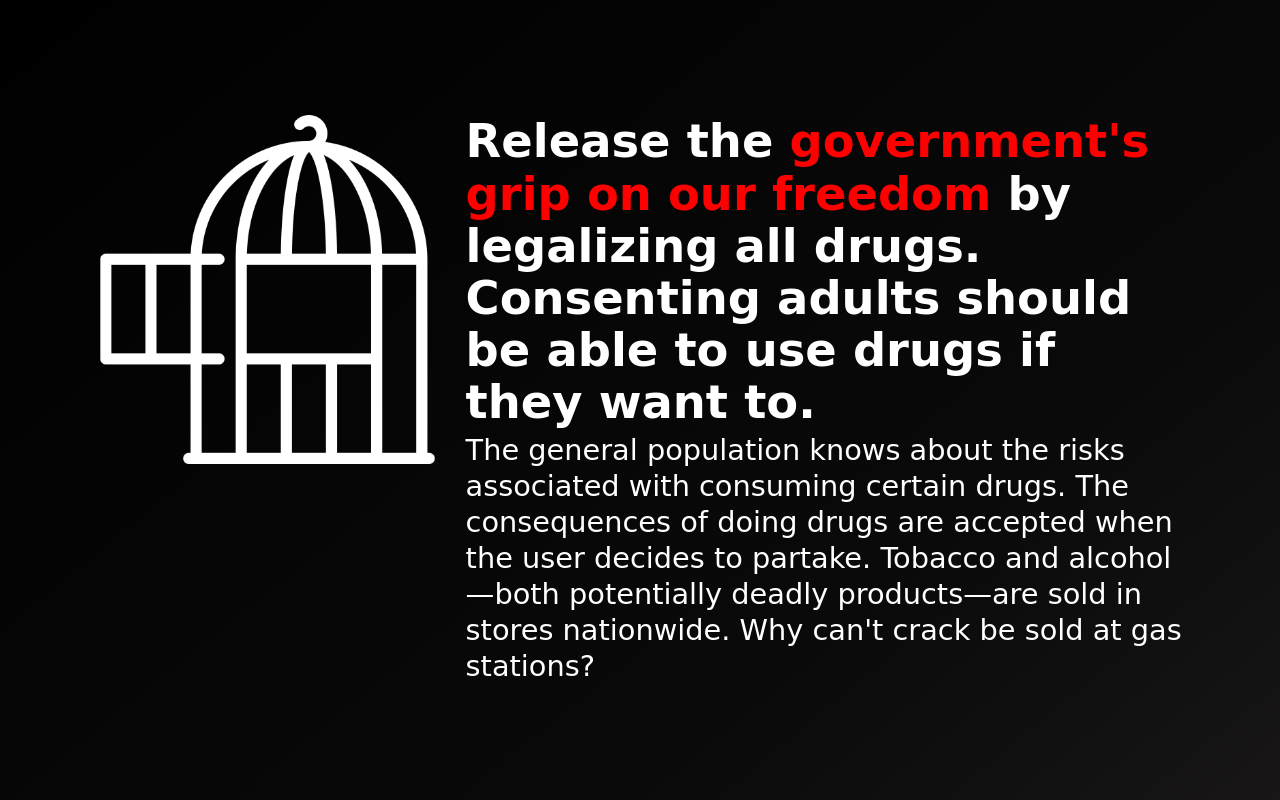
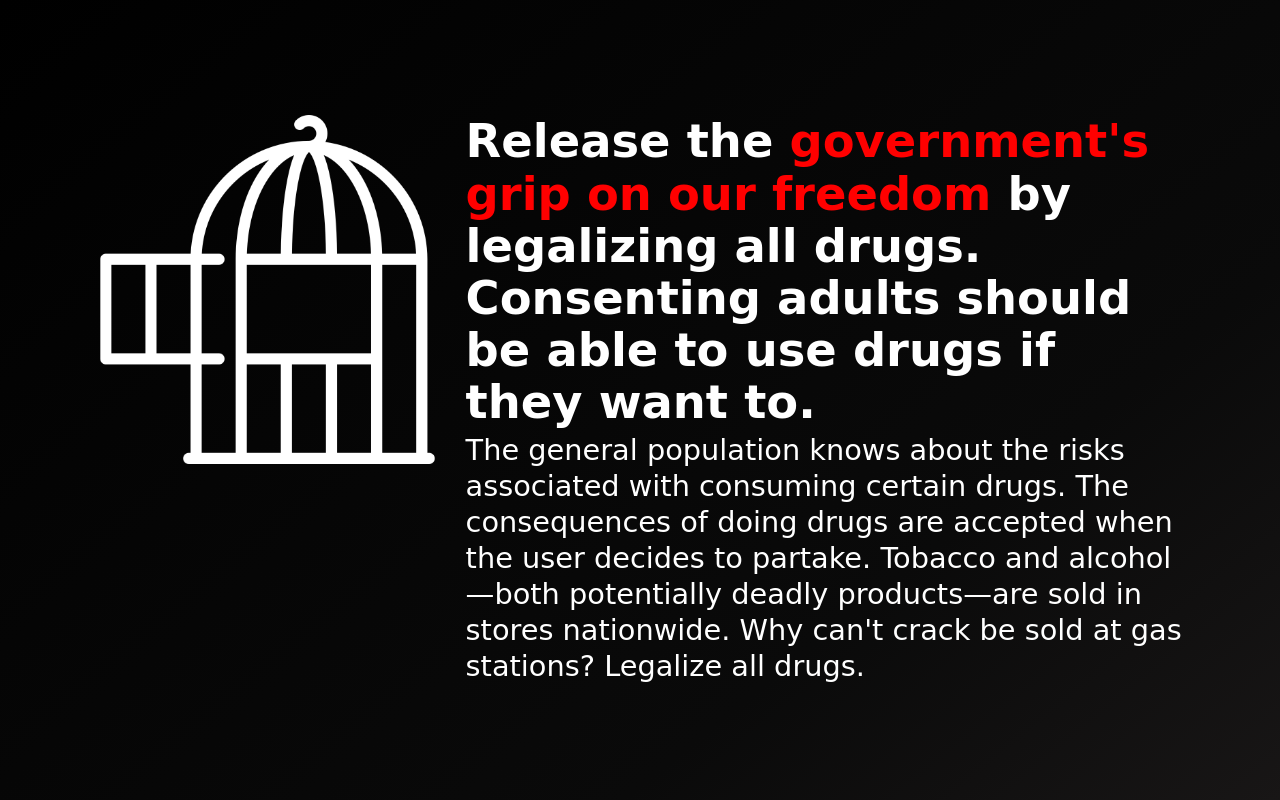
Before and after one commit to legalizealldrugs/legalizealldrugs.github.io, a plain HTML site: page index.html in a window 1280 px wide. Shown: the part 3200-4000 px from the top of the page. Drawn offline with nearby package versions, Linux system fonts and the light colour scheme; a web font is replaced by a local one.

Commit message:
legalize all drugs

```diff
--- a/index.html
+++ b/index.html
@@ -135,7 +135,7 @@
                     <h2 class="subtitle info-subheading is-white">The general population knows about the risks
                         associated with consuming certain drugs. The consequences of doing drugs are accepted when the
                         user decides to partake. Tobacco and alcohol—both potentially deadly products—are sold in stores
-                        nationwide. Why can't crack be sold at gas stations?</h2>
+                        nationwide. Why can't crack be sold at gas stations? Legalize all drugs.</h2>
                 </div>
             </div>
         </div>
```
